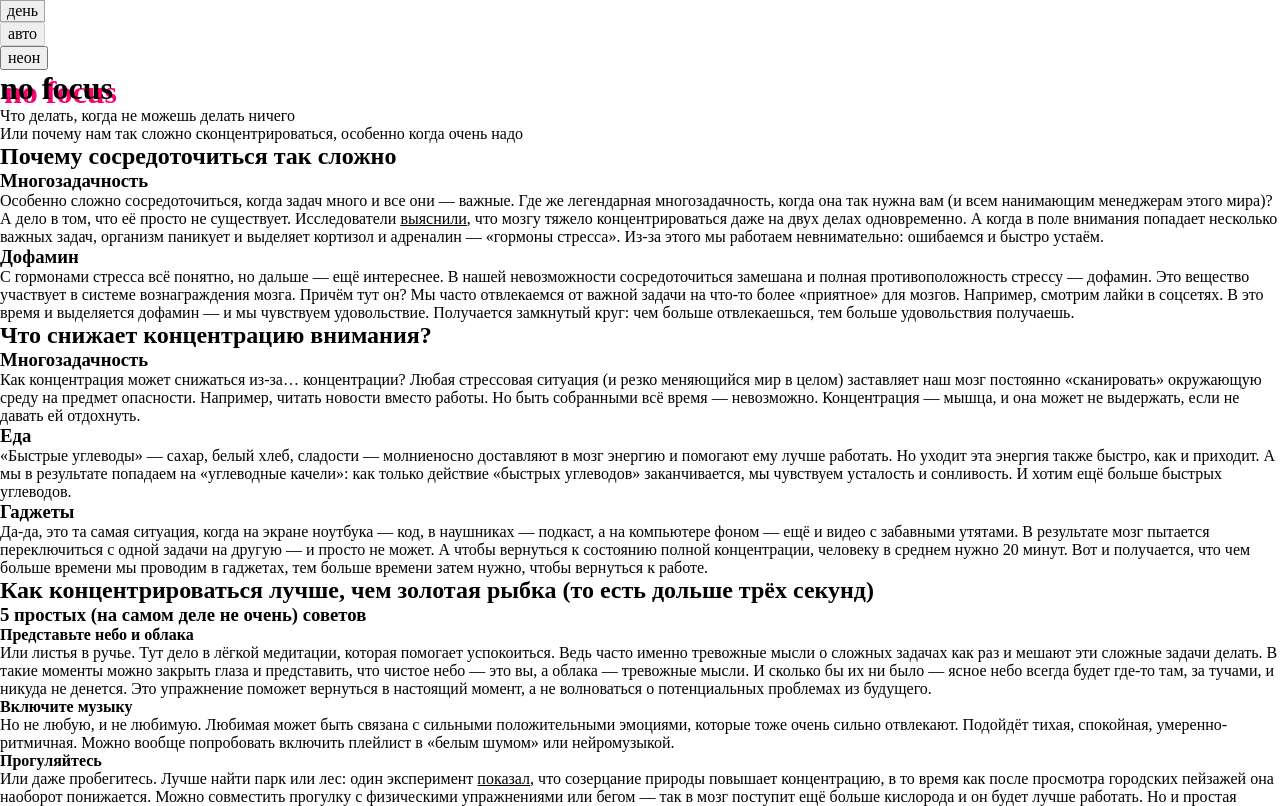
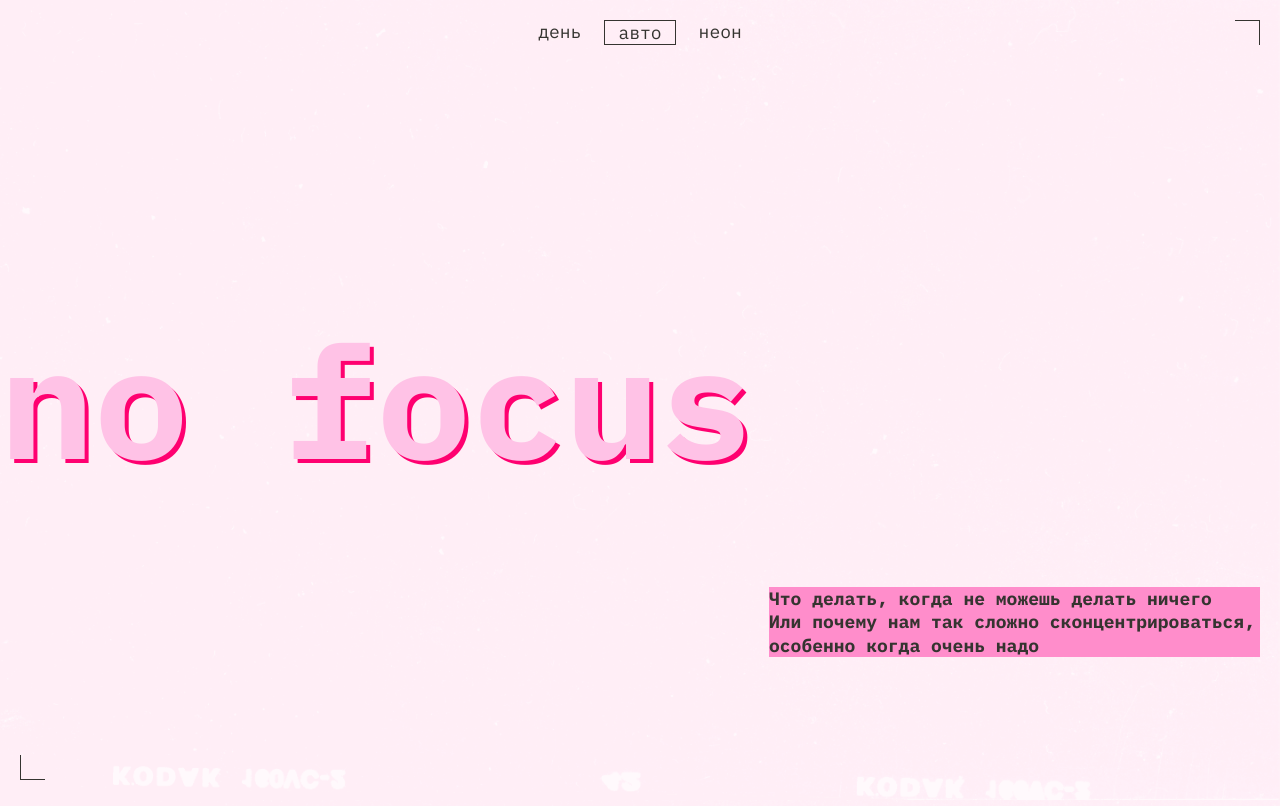
Before and after one commit to pecherinaliza/slozhno-sosredotochitsya-ad, a plain HTML site: page index.html in a window 1280 px wide. Shown: the top 806 px of the page. Drawn offline with Linux system fonts and the light colour scheme.

Commit message:
Update style.css

```diff
--- a/styles/style.css
+++ b/styles/style.css
@@ -1,5 +1,228 @@
-/* Основные стили проекта. Это стили для темы, которую вы верстаете первой. */
+.page {
+  margin: 0 auto;
+  font-family: var(--font, monospace);
+  font-size: var(--font-size);
+  font-weight: 400;
+  line-height: 23.4px;
+  background-image: var(--backgroung-image);
+  background-position: center;
+  background-size: cover;
+  background-attachment: fixed;
+}
 
-.page {
-  /* сохраните в разметке и стилях класс page у тега body. Он удобен, чтобы составлять селекторы для разных цветовых тем. */
+
+.header {
+  min-block-size: 100vh;
+  padding: 20px;
+  display: grid;
+  position: relative;
+  grid-template-rows: 1fr min-content 1fr;
 }
+
+
+.header__theme-menu-list {
+  display: flex;
+  justify-content: center;
+  gap: 10px;
+}
+
+.header__theme-menu-button {
+  padding: 0 13px;
+  color: var(--btn-color);
+  text-align: center;
+  border: none;
+  background: transparent;
+}
+
+
+.header__theme-menu-button_active {
+  pointer-events: none;
+  border: 1px solid var(--btn-color);
+}
+
+.header__theme-menu-button:focus {
+  outline: none;
+}
+
+.header__theme-menu-button:focus-visible {
+  border-bottom: 1px solid var(--btn-color);
+}
+
+.header__theme-menu-button:hover {
+  border: 1px solid rgba(255, 0, 112, 0.40);
+  cursor: pointer;
+}
+
+
+.decorative__element {
+  position: absolute;
+  top: 0;
+  right: 0;
+  content: "";
+  display: flex;
+  align-items: center;
+  gap: 10px;
+  color: var(--btn-color);
+  text-align: center;
+  padding-right: 8px;
+  text-transform: uppercase;
+  margin: 20px;
+}
+
+.decorative__element::after {
+  display: block;
+  content: "";
+  inline-size: 9px;
+  block-size: 9px;
+  border-radius: 50%;
+  background-color: var(--accent-color);
+  fill: var(--accent-color);
+  filter: drop-shadow(0px 0px 4px var(--accent-color));
+}
+
+
+.frame::before {
+  position: absolute;
+  top: 0;
+  right: 0;
+  content: "";
+  border-top: 1px solid var(--btn-color);
+  border-right: 1px solid var(--btn-color);
+  inline-size: 25px;
+  block-size: 25px;
+  margin: 20px;
+}
+
+.frame::after {
+  position: absolute;
+  bottom: 0;
+  left: 0;
+  content: "";
+  border-bottom: 1px solid var(--btn-color);
+  border-left: 1px solid var(--btn-color);
+  inline-size: 25px;
+  block-size: 25px;
+  margin: 20px;
+}
+
+
+.header__title {
+  margin-left: -20px;
+  text-shadow: 4px 4px 0 var(--accent-color);
+  font-size: clamp(7.5rem, 0.5625rem + 14.4531vw, 9.8125rem);
+  color: var(--title-color);
+  font-weight: 700;
+  line-height: 82.5%;
+}
+
+.title-decor {
+  font-weight: 700;
+  background-color: var(--accent-color);
+  font-size: var(--font-size);
+  line-height: 23.4px;
+  color: var(--sub-text-color);
+}
+
+.header__text {
+  max-inline-size: 491px;
+  max-block-size: 71px;
+  justify-self: end;
+  align-self: center;
+}
+
+
+.question__section-title {
+  color: var(--btn-color);
+  font-weight: 700;
+  line-height: 23.4px;
+  font-size: var(--font-size);
+}
+
+
+.question__section-answer-text {
+  font-size: var(--font-size);
+  color: var(--text-color);
+}
+
+
+.question__section-answer-link {
+  text-decoration: none;
+  text-shadow: 2px 2px 0 var(--accent-color);
+}
+
+.question__section-answer-link:hover {
+  border-bottom: 1px solid var(--text-color);
+}
+
+.question__section-answer-link:focus {
+  outline: none;
+}
+
+.question__section-answer-link:focus-visible {
+  border: 1px solid var(--text-color);
+}
+
+
+.question__section__one {
+  display: grid;
+  grid-template-columns: 34% 66%;
+  padding-block-start: 60px;
+  margin: 0 20px;
+}
+
+.question__section-answer {
+  display: flex;
+  flex-direction: column;
+  gap: 10px;
+}
+
+.question__section-answer p:first-of-type {
+  padding-block-end: 10px;
+}
+
+
+.question__section-two {
+  padding-block-start: 80px;
+  padding-block-end: 80px;
+  margin: 0 20px;
+}
+
+.question__section-answer-two-container {
+  display: grid;
+  grid-template-columns: 1fr 1fr 1fr;
+  gap: 20px;
+  padding-block-start: 20px;
+}
+.question__section-title-two {
+  max-inline-size: 315px;
+}
+
+.question__section-answer-title-two {
+  margin-block-end: 10px;
+}
+
+
+.question__section__three {
+  display: grid;
+  grid-template-columns: 34% 66%;
+  padding-block-end: 80px;
+  margin: 0 20px;
+}
+
+.question__section-answer-subtitle {
+  font-weight: 400;
+}
+
+.question__section-answer-three {
+  display: grid;
+  gap: 20px;
+}
+
+.question__section-answer-text-three {
+  padding-block-start: 10px;
+}
+
+
+.question__section__image {
+  padding-block-end: 60px;
+}
```
